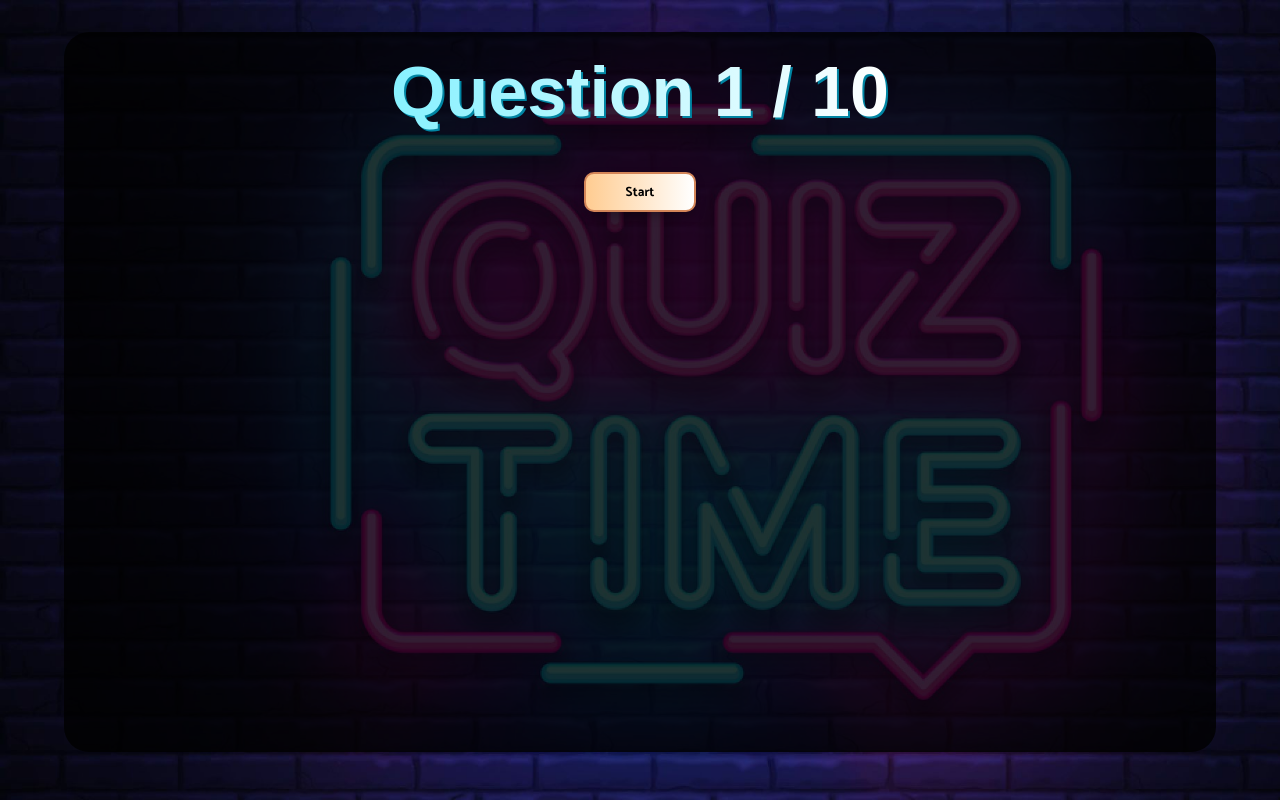
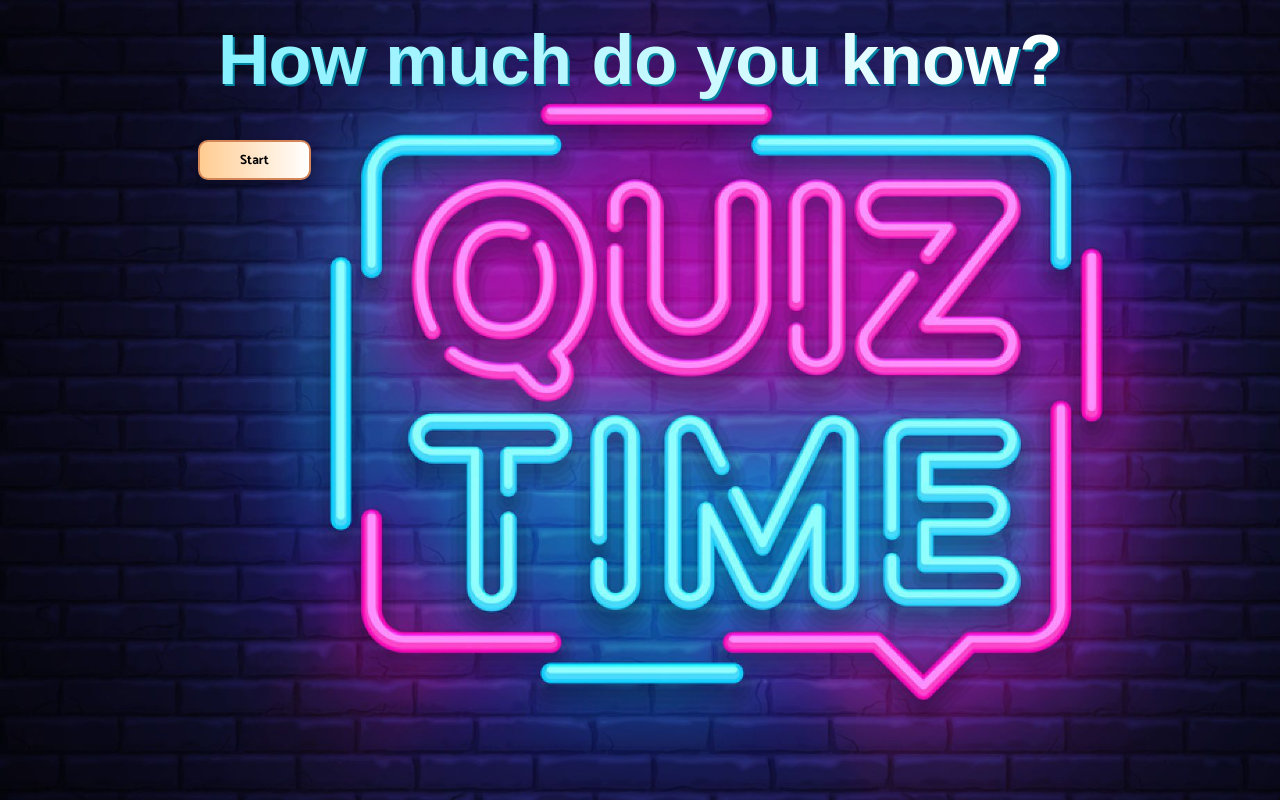
Before and after one commit to ivomasi/react-quizz, a React (Create React App) app: page / in a window 1280 px wide. Built offline with nearby package versions, Linux system fonts and the light colour scheme; a web font is replaced by a local one.

Commit message:
created one button button component for start, next question, see results

```diff
--- a/package.json
+++ b/package.json
@@ -13,6 +13,7 @@
     "@types/styled-components": "^5.1.9",
     "react": "^17.0.2",
     "react-dom": "^17.0.2",
+    "react-router-dom": "^5.2.0",
     "react-scripts": "4.0.3",
     "styled-components": "^5.2.3",
     "typescript": "^4.2.4",
@@ -41,5 +42,8 @@
       "last 1 firefox version",
       "last 1 safari version"
     ]
+  },
+  "devDependencies": {
+    "@types/react-router-dom": "^5.1.7"
   }
 }
--- a/src/App.tsx
+++ b/src/App.tsx
@@ -1,5 +1,8 @@
 import React from "react";
 
+import { BrowserRouter as Router, Route, Switch } from "react-router-dom";
+
+//global styles
 import { GlobalStyle } from "./App.styles";
 
 //components/views
@@ -8,11 +11,30 @@ import Quiz from "./Quiz/Quiz";
 
 import MainMenu from "./MainMenu/MainMenu";
 
+import Results from "./Results/Results";
+
+import Error from "./Error/Error";
+
 function App() {
   return (
     <main>
       <GlobalStyle />
-      <Quiz />
+      <Router>
+        <Switch>
+          <Route exact path="/">
+            <MainMenu />
+          </Route>
+          <Route path="/:id/result">
+            <Results />
+          </Route>
+          <Route path="/:id/quiz">
+            <Quiz />
+          </Route>
+          <Route path="*">
+            <Error />
+          </Route>
+        </Switch>
+      </Router>
     </main>
   );
 }
--- /dev/null
+++ b/src/Error/Error.tsx
@@ -0,0 +1,7 @@
+import React from "react";
+
+const Error = () => {
+  return <div>Error Page</div>;
+};
+
+export default Error;
--- a/src/MainMenu/MainMenu.tsx
+++ b/src/MainMenu/MainMenu.tsx
@@ -2,11 +2,22 @@ import React from "react";
 
 //components
 import Heading from "../components/Heading";
+import ActionButton from "../components/ActionButton";
+//router
+import { useHistory } from "react-router-dom";
 
-const MainMenu: React.FC = () => {
+const MainMenu: React.FC = (props) => {
+  const history = useHistory();
+
+  const handleStart = () => {
+    history.push(`${1}/quiz`);
+  };
+
   return (
     <div>
       <Heading text={"How much do you know?"} />
+
+      <ActionButton text={"Start"} callback={handleStart} />
     </div>
   );
 };
--- a/src/Quiz/Quiz.tsx
+++ b/src/Quiz/Quiz.tsx
@@ -3,6 +3,7 @@ import React, { useState } from "react";
 //components
 import QuestionCard from "../components/QuestionCard";
 import Heading from "../components/Heading";
+import ActionButton from "../components/ActionButton";
 
 //api
 import { fetchQuizQuestions } from "../API";
@@ -98,9 +99,7 @@ function Quiz() {
       <Wrapper>
         <Heading text={`Question ${number + 1} / ${TOTAL_QUESTIONS}`} />
         {(gameOver || userAnswers.length === TOTAL_QUESTIONS) && (
-          <button className="start" onClick={startTrivia}>
-            Start
-          </button>
+          <ActionButton text={"Start"} callback={startTrivia} />
         )}
         {!gameOver && <p className="score">Score: {score}</p>}
         {loading && <p>Loading...</p>}
@@ -116,9 +115,7 @@ function Quiz() {
           !gameOver &&
           userAnswers.length === number + 1 &&
           number + 1 !== TOTAL_QUESTIONS && (
-            <button className="next" onClick={nextQuestion}>
-              Next Question
-            </button>
+            <ActionButton text={"Next Question"} callback={nextQuestion} />
           )}
       </Wrapper>
     </>
--- /dev/null
+++ b/src/Results/Results.tsx
@@ -0,0 +1,7 @@
+import React from "react";
+
+const Results = () => {
+  return <div>Results page</div>;
+};
+
+export default Results;
--- /dev/null
+++ b/src/components/ActionButton.styles.ts
@@ -0,0 +1,16 @@
+import styled from "styled-components";
+
+export const Button = styled.button`
+  cursor: pointer;
+  background: linear-gradient(180deg, white, #ffcc91);
+  background: -webkit-linear-gradient(180deg, white, #ffcc91);
+  background: -moz-linear-gradient(180deg, white, #ffcc91);
+  background: -ms-linear-gradient(180deg, white, #ffcc91);
+  background: -o-linear-gradient(180deg, white, #ffcc91);
+  border: 2px solid #d38558;
+  box-shadow: 0px 5px 10px rgba(0, 0, 0, 0.25);
+  border-radius: 10px;
+  height: 40px;
+  margin: 20px auto;
+  padding: 0 40px;
+`;
--- /dev/null
+++ b/src/components/ActionButton.tsx
@@ -0,0 +1,17 @@
+import React from "react";
+
+//styled
+import { Button } from "./ActionButton.styles";
+
+type ActionButtonProps = {
+  text: string;
+  callback: (e: React.MouseEvent<HTMLButtonElement>) => void;
+};
+
+const ActionButton: React.FC<ActionButtonProps> = ({ text, callback }) => {
+  return (
+    <Button dangerouslySetInnerHTML={{ __html: text }} onClick={callback} />
+  );
+};
+
+export default ActionButton;
```
Also changed, not shown: 1 other file (tests, documents, lock files or other folders).
